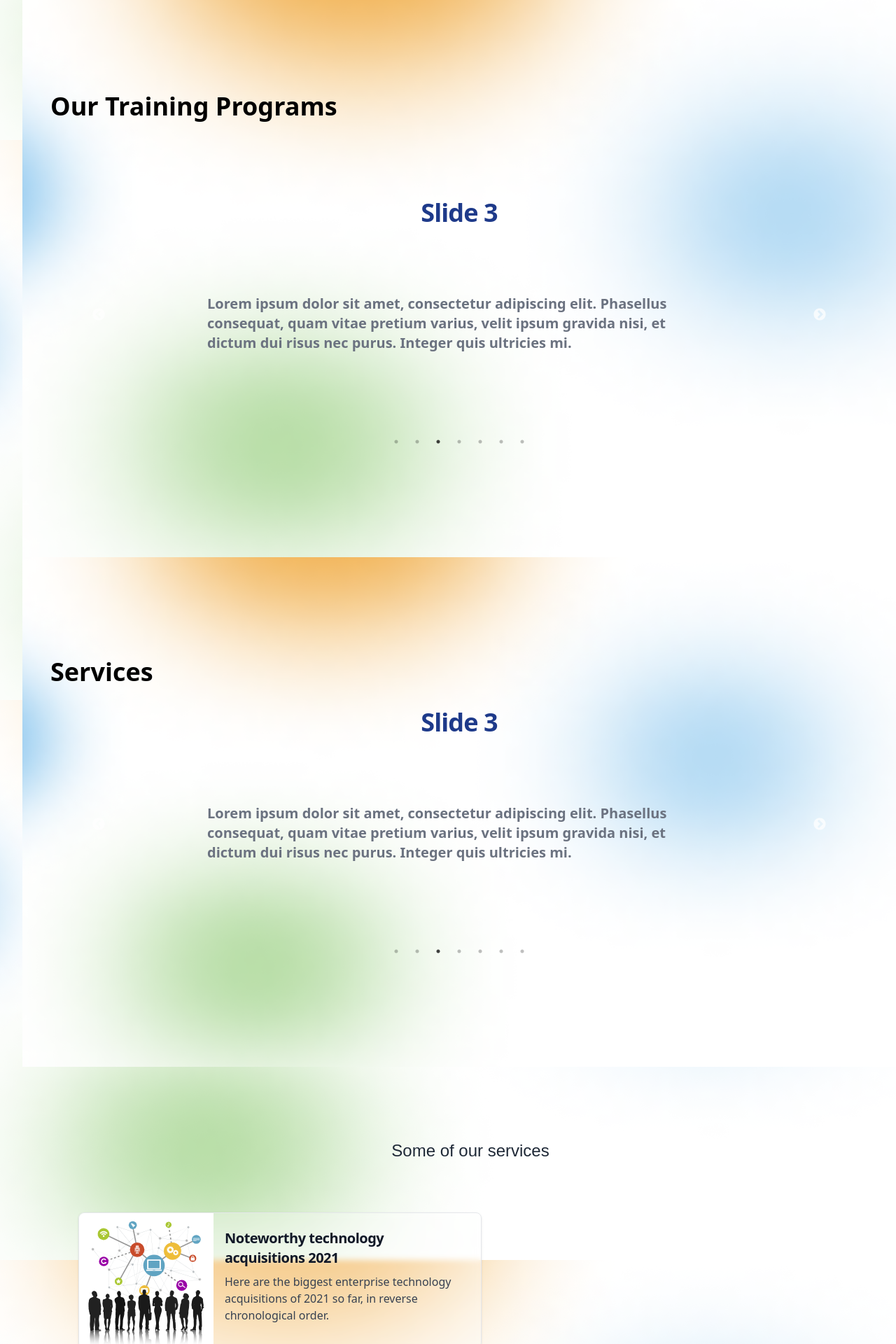
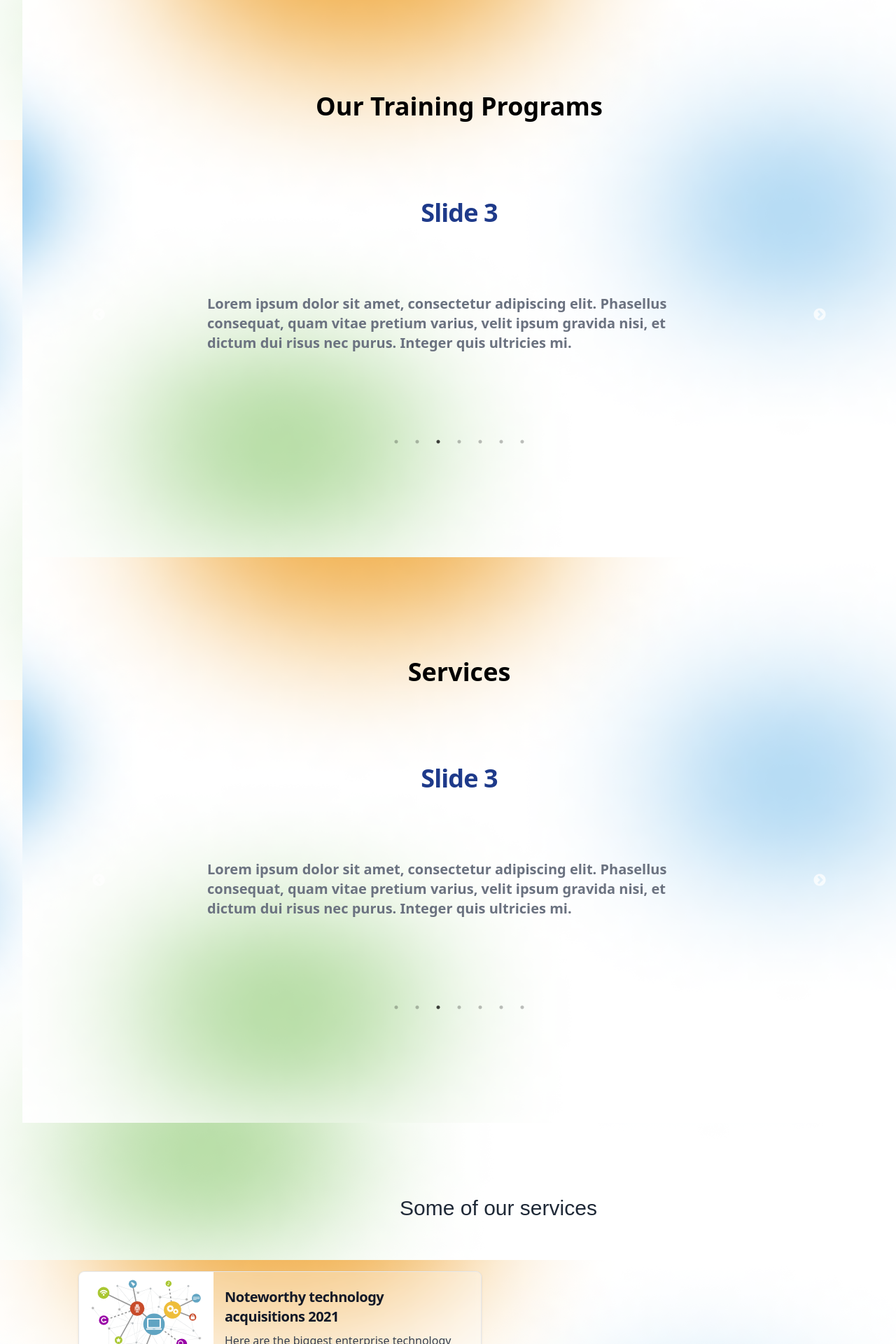
Before and after one commit to CKPRASHANTH07/Sample-Startup-app, a React (Create React App) app: page / in a window 1280 px wide. Shown: the part 1400-3320 px from the top of the page at 70% size. Built offline with nearby package versions, Linux system fonts and the light colour scheme; what @shrutibalasa/tailwind-grid-auto-fit would draw is missing.

Commit message:
modified:   src/chunkpages/Cards.js 	modified:   src/chunkpages/Domains.js 	modified:   src/chunkpages/Trainings&intens.js

```diff
--- a/src/chunkpages/Cards.js
+++ b/src/chunkpages/Cards.js
@@ -8,7 +8,7 @@ import Grow from '../pageimg/grow.png'
 export default function Cards() {
   return (
     <div className='flex flex-col space-y-8 justify-between md:w-full w-96 max-w-[1200px] md:pr-20 md:mx-20 my-16'>
-      <h1 className=" py-10 text-2xl text-center text-gray-800 font-Poppins xl:block">
+      <h1 className=" py-10 text-3xl text-gray-800 font-Poppins xl:block pl-20 text-center">
         Some of our services
       </h1>
 
--- a/src/chunkpages/Domains.js
+++ b/src/chunkpages/Domains.js
@@ -69,7 +69,7 @@ const Domains = () => {
 
   return (
     <section className="grid gap-4 w-full py-32 bgcolor">
-      <h1 className="grid my-4 text-4xl pl-10 font-bold ">Services</h1>
+      <h1 className="grid my-4 text-4xl pb-20 font-bold place-items-center ">Services</h1>
       <div className="h-96 sm:w-[600px] md:w-[800px] lg:w-[1000px] w-96  gap-20 mx-auto">
         <Slider {...settings}>
           {data.map((item, index) => (
--- a/src/chunkpages/Trainings&intens.js
+++ b/src/chunkpages/Trainings&intens.js
@@ -69,7 +69,7 @@ const Trainingintern = () => {
 
   return (
     <section className="grid gap-4 w-full py-32 bgcolor">
-      <h1 className="grid my-4 text-4xl pl-10 font-bold pb-20 ">Our Training Programs</h1>
+      <h1 className="grid my-4 text-4xl  font-bold pb-20 place-items-center">Our Training Programs</h1>
       <div className="h-96 sm:w-[600px] md:w-[800px] lg:w-[1000px] w-96  gap-20 mx-auto">
         <Slider {...settings}>
           {data.map((item, index) => (
```
